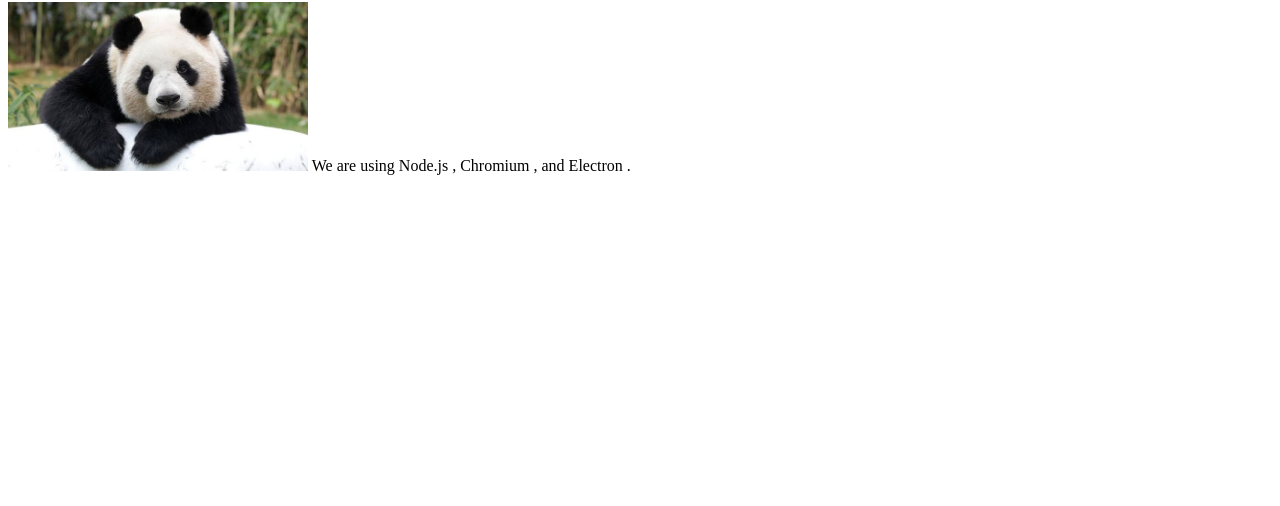
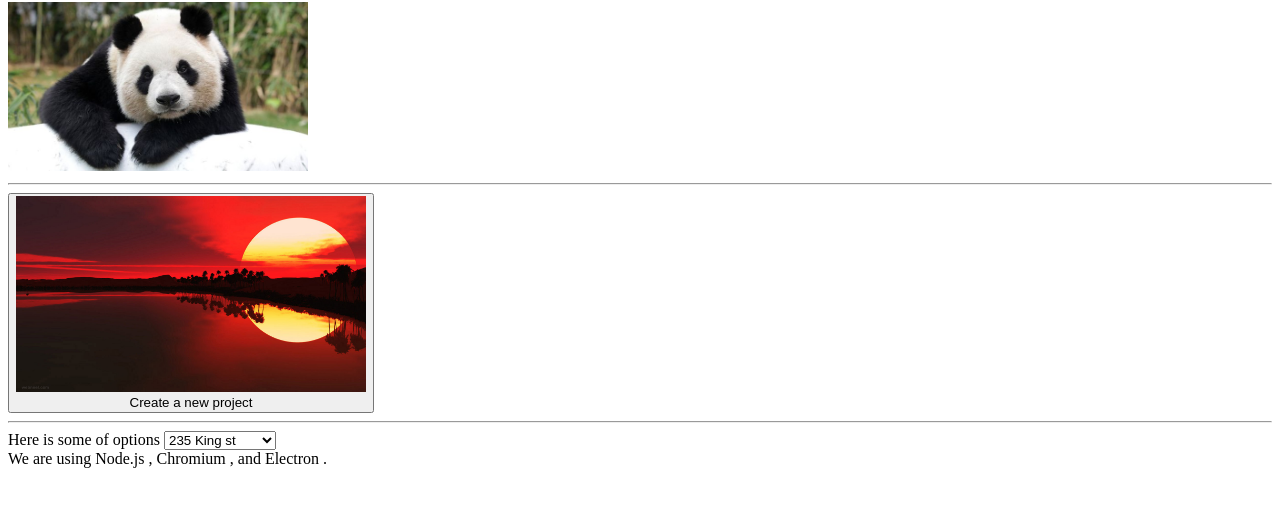
Before and after one commit to Kienpham1234/CSD4103FINALTEST, an Electron app: page index.html in a window 1280 px wide. Shown: the part 78-584 px from the top of the page. Drawn offline with Linux system fonts and the light colour scheme.

Commit message:
second commit

```diff
--- a/index.html
+++ b/index.html
@@ -7,6 +7,24 @@
   <body>
     <h1>Wellcome to PANDA! Your project management database</h1>
     <img src="panda.jpg" width="300"/>
+    <hr>
+    <form>
+      <div id ="script"></div>
+      <button onclick="Javascript:alert('You have to create something fist')">
+        <img src="picture3.jpg" width="350" />
+        <br />Create a new project</button>
+        <hr>
+      <section>
+        Here is some of options
+        <select id="cat">
+        <option value="235 King st">235 King st</option>
+        <option value="456 Queen st">456 Queen st</option>
+        <option value="3456 Young sT">3456 Young sT</option>
+        <option value="5493 Young sT">5493 Young sT</option>
+
+        </select>
+      </section>
+    </form>
     We are using Node.js <span id="node-version"></span>,
     Chromium <span id="chrome-version"></span>,
     and Electron <span id="electron-version"></span>.
```
Also changed, not shown: picture3.jpg (added).
